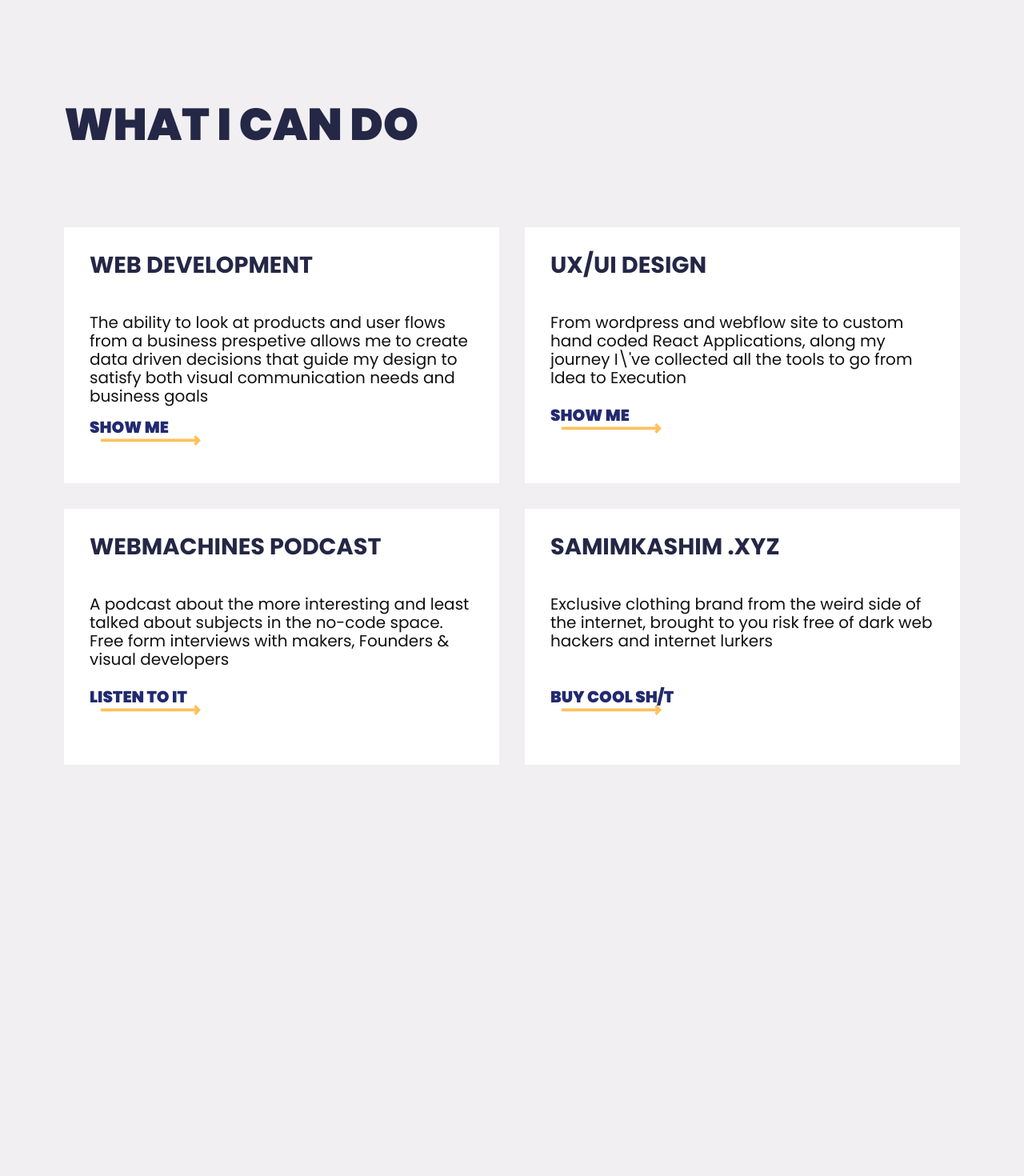
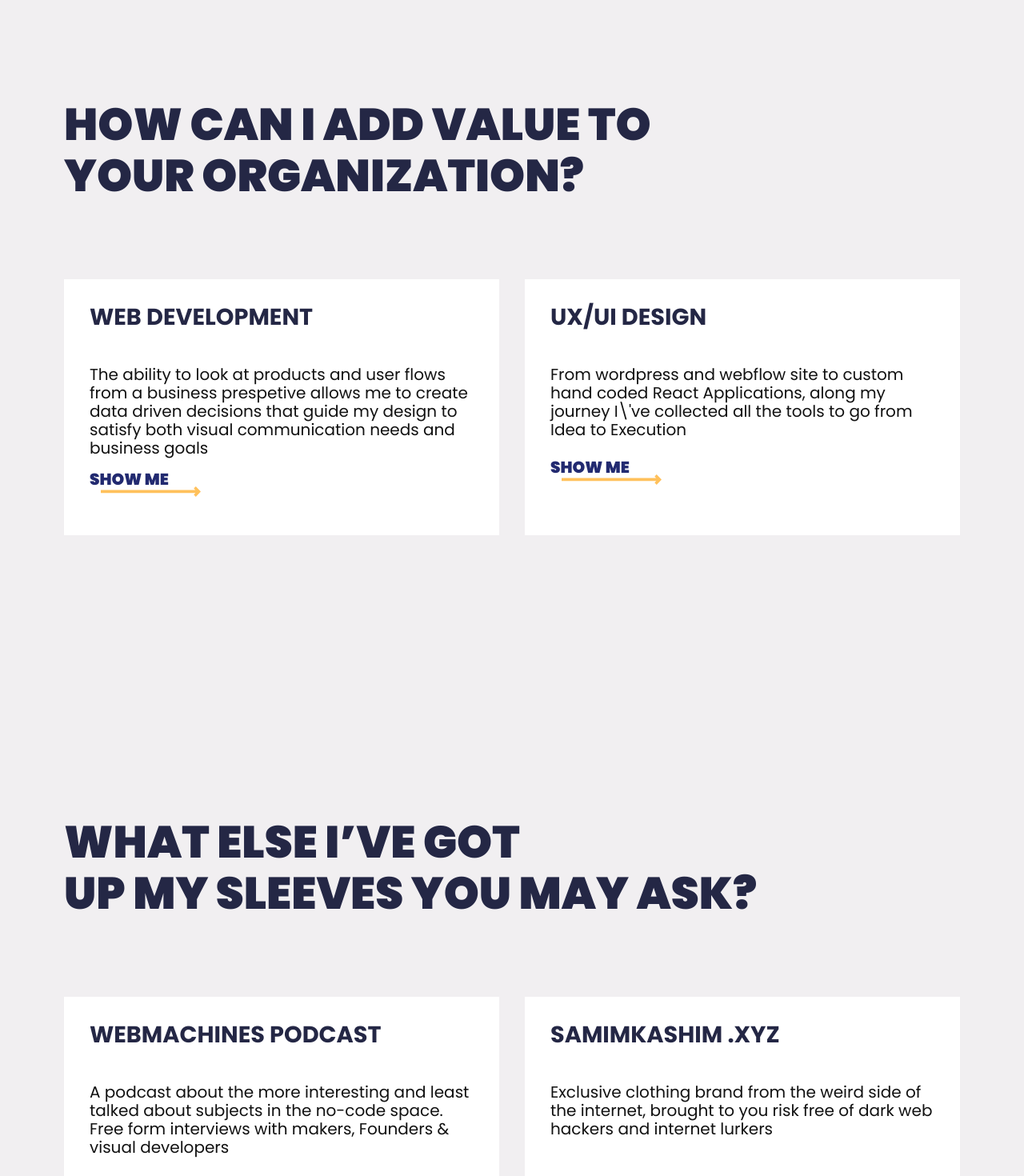
Before and after one commit to isaaacme/this.portfolio, a Next.js app: page / in a window 1280 px wide. Shown: the part 1000-2470 px from the top of the page at 80% size. Before the commit the page ends 1988 px from the top, so only its background shows below. Built offline with nearby package versions, Linux system fonts and the light colour scheme.

Commit message:
homepage still

```diff
--- /dev/null
+++ b/src/components/Hobbies.jsx
@@ -0,0 +1,27 @@
+import React from "react";
+import Styles from "../styles/Skills.module.css";
+import SkillCard from "./SkillCard";
+
+function Hobbies(props) {
+  return (
+    <section>
+      <h2 className={Styles.SectionTitle}>
+        what else i’ve got <br /> up my sleeves you may ask?
+      </h2>
+      <div className={Styles.SkillsGrid}>
+        <SkillCard
+          title="webmachines podcast"
+          description="A podcast about the more interesting and least talked about subjects in the no-code space. Free form interviews with makers, Founders & visual developers"
+          cta="listen to it"
+        />
+        <SkillCard
+          title="samimkashim .xyz"
+          description="Exclusive clothing brand from the weird side of the internet, brought to you risk free of dark web hackers and internet lurkers"
+          cta="buy things"
+        />
+      </div>
+    </section>
+  );
+}
+
+export default Hobbies;
--- a/src/components/Skills.jsx
+++ b/src/components/Skills.jsx
@@ -5,7 +5,9 @@ import SkillCard from "./SkillCard";
 function Skills(props) {
   return (
     <section>
-      <h2 className={Styles.SectionTitle}>what i can do</h2>
+      <h2 className={Styles.SectionTitle}>
+        How can i add value to <br /> your organization?
+      </h2>
       <div className={Styles.SkillsGrid}>
         <SkillCard
           title="Web development"
@@ -17,16 +19,6 @@ function Skills(props) {
           description="From wordpress and webflow site to custom hand coded React Applications, along my journey I\'ve collected all the tools to go from Idea to Execution"
           cta="show me"
         />
-        <SkillCard
-          title="webmachines podcast"
-          description="A podcast about the more interesting and least talked about subjects in the no-code space. Free form interviews with makers, Founders & visual developers"
-          cta="listen to it"
-        />
-        <SkillCard
-          title="samimkashim .xyz"
-          description="Exclusive clothing brand from the weird side of the internet, brought to you risk free of dark web hackers and internet lurkers"
-          cta="buy cool sh/t"
-        />
       </div>
     </section>
   );
--- a/src/pages/index.js
+++ b/src/pages/index.js
@@ -1,5 +1,6 @@
 // import Head from "next/head";
 import Header from "../components/Header";
+import Hobbies from "../components/Hobbies";
 import Main from "../components/Main";
 import Skills from "../components/Skills";
 import Styles from "../styles/Layout.module.css";
@@ -9,6 +10,7 @@ export default function Home() {
       <Header />
       <Main />
       <Skills />
+      <Hobbies />
     </div>
   );
 }
--- a/src/styles/Skill.module.css
+++ b/src/styles/Skill.module.css
@@ -28,5 +28,5 @@
 }
 
 .cta:hover {
-  background-position: 999% 40%;
+  background-position: 200% 40%;
 }
```
